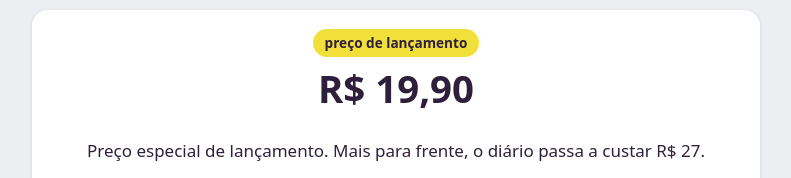
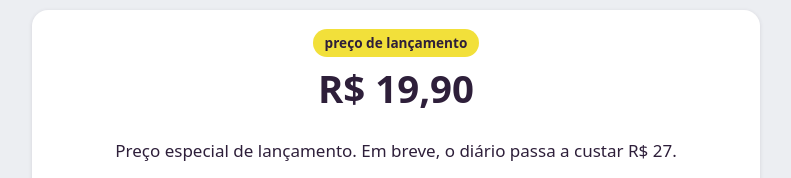
Before and after one commit to doavesso/doavesso.github.io, a plain HTML site: page diario.html in a window 1280 px wide. Shown: the part 4200-4378 px from the top of the page, without its empty margins (244-1035 px from the left). Drawn offline with Linux system fonts and the light colour scheme.

Commit message:
Diário: 'em breve' passa a custar R$ 27
Co-Authored-By: Claude Opus 5.5 <noreply@anthropic.com>

```diff
--- a/diario.html
+++ b/diario.html
@@ -169,7 +169,7 @@ footer{margin-top:1.2rem;color:var(--suave);font-size:.85rem;border-top:1px soli
 <div class="card preco">
   <span class="tag">preço de lançamento</span>
   <p class="por">R$ 19,90</p>
-  <p>Preço especial de lançamento. Mais para frente, o diário passa a custar R$ 27.</p>
+  <p>Preço especial de lançamento. Em breve, o diário passa a custar R$ 27.</p>
   <ul class="inclui">
     <li>Diário completo, 60 páginas, nas 2 versões (imprimir e celular)</li>
     <li>Pagamento único, sem assinatura</li>
```
